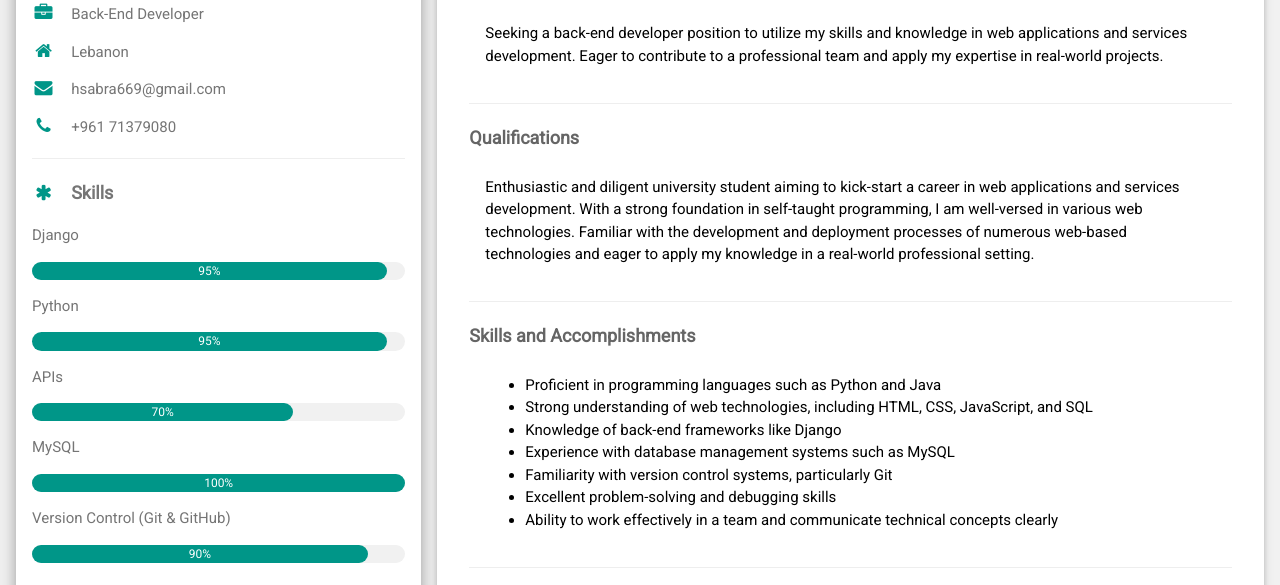
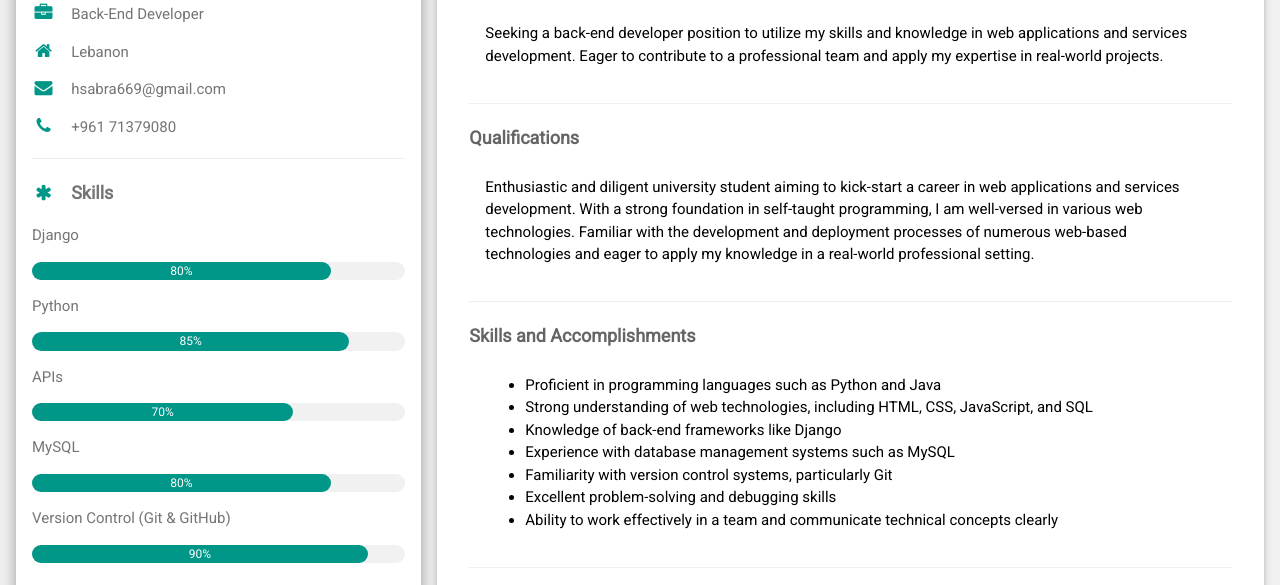
Before and after one commit to HasanSabra/portfolio, a plain HTML site: page index.html in a window 1280 px wide. Shown: the part 153-738 px from the top of the page. Drawn offline with nearby package versions, Linux system fonts and the light colour scheme.

Commit message:
Update index.html

```diff
--- a/index.html
+++ b/index.html
@@ -45,12 +45,12 @@
             <p class="w3-large"><b><i class="fa fa-asterisk fa-fw w3-margin-right w3-text-teal"></i>Skills</b></p>
             <p>Django</p>
             <div class="w3-light-grey w3-round-xlarge w3-small">
-              <div class="w3-container w3-center w3-round-xlarge w3-teal" style="width:95%">95%</div>
+              <div class="w3-container w3-center w3-round-xlarge w3-teal" style="width:80%">80%</div>
             </div>
             <p>Python</p>
             <div class="w3-light-grey w3-round-xlarge w3-small">
-              <div class="w3-container w3-center w3-round-xlarge w3-teal" style="width:95%">
-                <div class="w3-center w3-text-white">95%</div>
+              <div class="w3-container w3-center w3-round-xlarge w3-teal" style="width:85%">
+                <div class="w3-center w3-text-white">85%</div>
               </div>
             </div>
             <p>APIs</p>
@@ -59,7 +59,7 @@
             </div>
             <p>MySQL</p>
             <div class="w3-light-grey w3-round-xlarge w3-small">
-              <div class="w3-container w3-center w3-round-xlarge w3-teal" style="width:100%">100%</div>
+              <div class="w3-container w3-center w3-round-xlarge w3-teal" style="width:80%">80%</div>
             </div>
             <p>Version Control (Git & GitHub)</p>
             <div class="w3-light-grey w3-round-xlarge w3-small">
```
